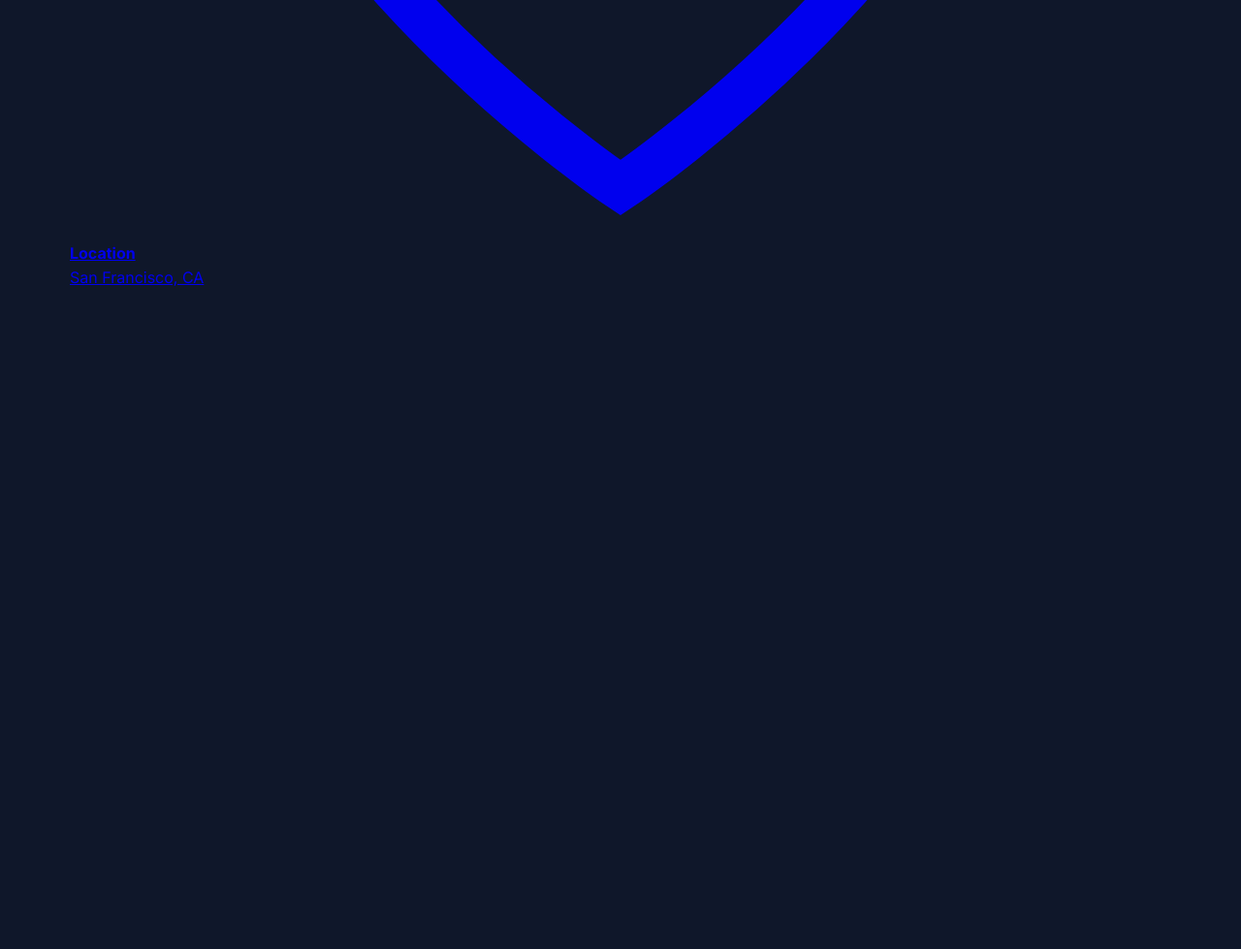
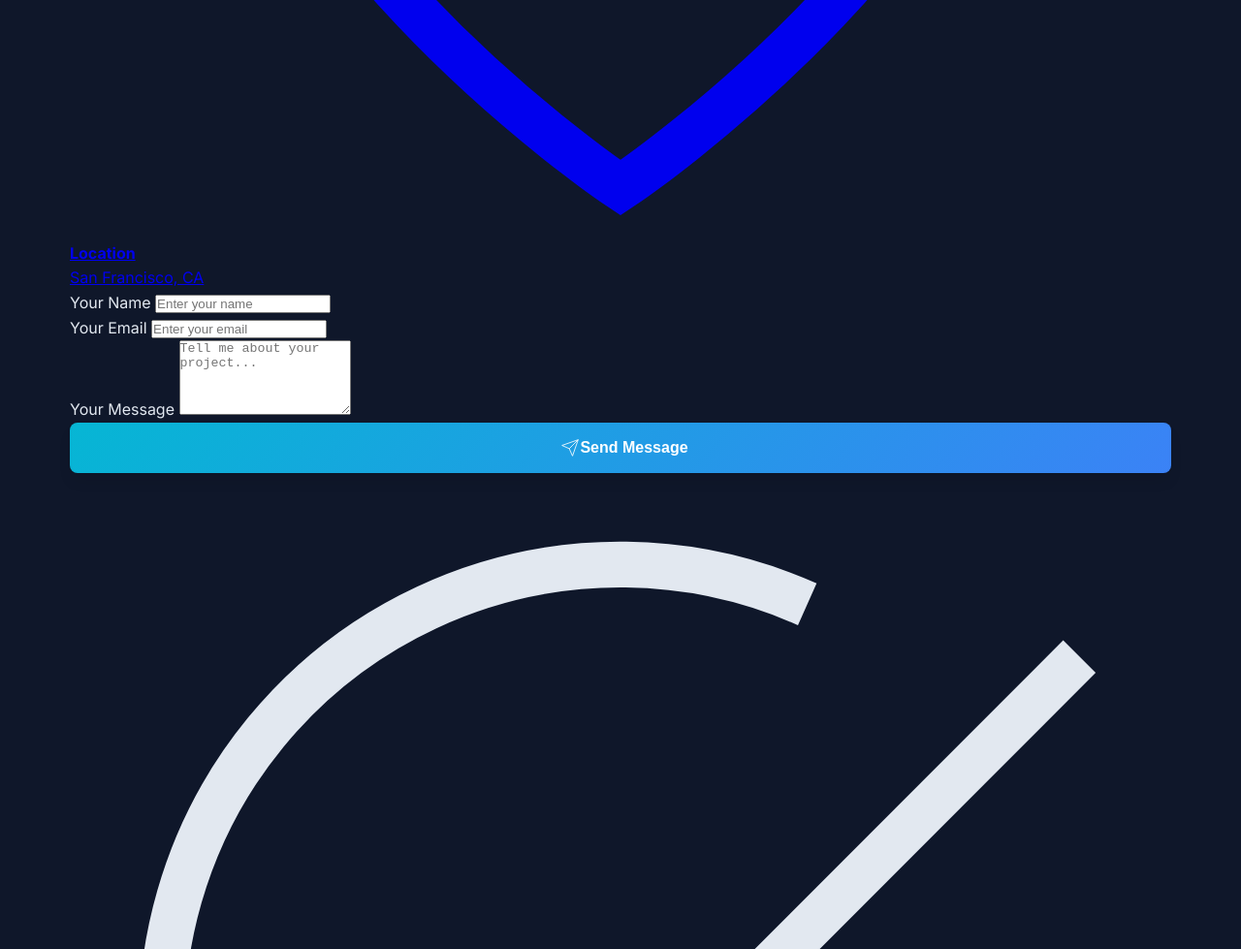
Before and after one commit to MigsGit/StatusCode200, a plain HTML site: page index.html in a window 1280 px wide. Shown: the part 6181-7160 px from the top of the page at 97% size. Before the commit the page ends 6481 px from the top, so only its background shows below. Drawn offline with nearby package versions, Linux system fonts and the light colour scheme; a script that the page names is missing.

Commit message:
Index | Add Contact Content Form Group

```diff
--- a/index.html
+++ b/index.html
@@ -236,6 +236,41 @@
                         </div>
                     </div>
 
+                    <!-- Contact Form -->
+                    <div class="contact-form-container" data-aos="fade-up" data-aos-delay="200">
+                        <form id="contactForm" class="contact-form">
+                            <div class="form-group">
+                                <label for="name">Your Name</label>
+                                <input type="text" id="name" name="name" required placeholder="Enter your name">
+                            </div>
+
+                            <div class="form-group">
+                                <label for="email">Your Email</label>
+                                <input type="email" id="email" name="email" required placeholder="Enter your email">
+                            </div>
+
+                            <div class="form-group">
+                                <label for="message">Your Message</label>
+                                <textarea id="message" name="message" required rows="5" placeholder="Tell me about your project..."></textarea>
+                            </div>
+
+                            <button type="submit" class="btn btn-primary btn-full" id="submitBtn">
+                                <svg class="btn-icon" viewBox="0 0 24 24" fill="none" stroke="currentColor">
+                                    <line x1="22" y1="2" x2="11" y2="13"></line>
+                                    <polygon points="22 2 15 22 11 13 2 9 22 2"></polygon>
+                                </svg>
+                                Send Message
+                            </button>
+
+                            <div class="success-message" id="successMessage">
+                                <svg class="success-icon" viewBox="0 0 24 24" fill="none" stroke="currentColor">
+                                    <path d="M22 11.08V12a10 10 0 1 1-5.93-9.14"></path>
+                                    <polyline points="22 4 12 14.01 9 11.01"></polyline>
+                                </svg>
+                                <span>Message sent successfully!</span>
+                            </div>
+                        </form>
+                    </div>
                 </div>
             </div>
         </section>
```
